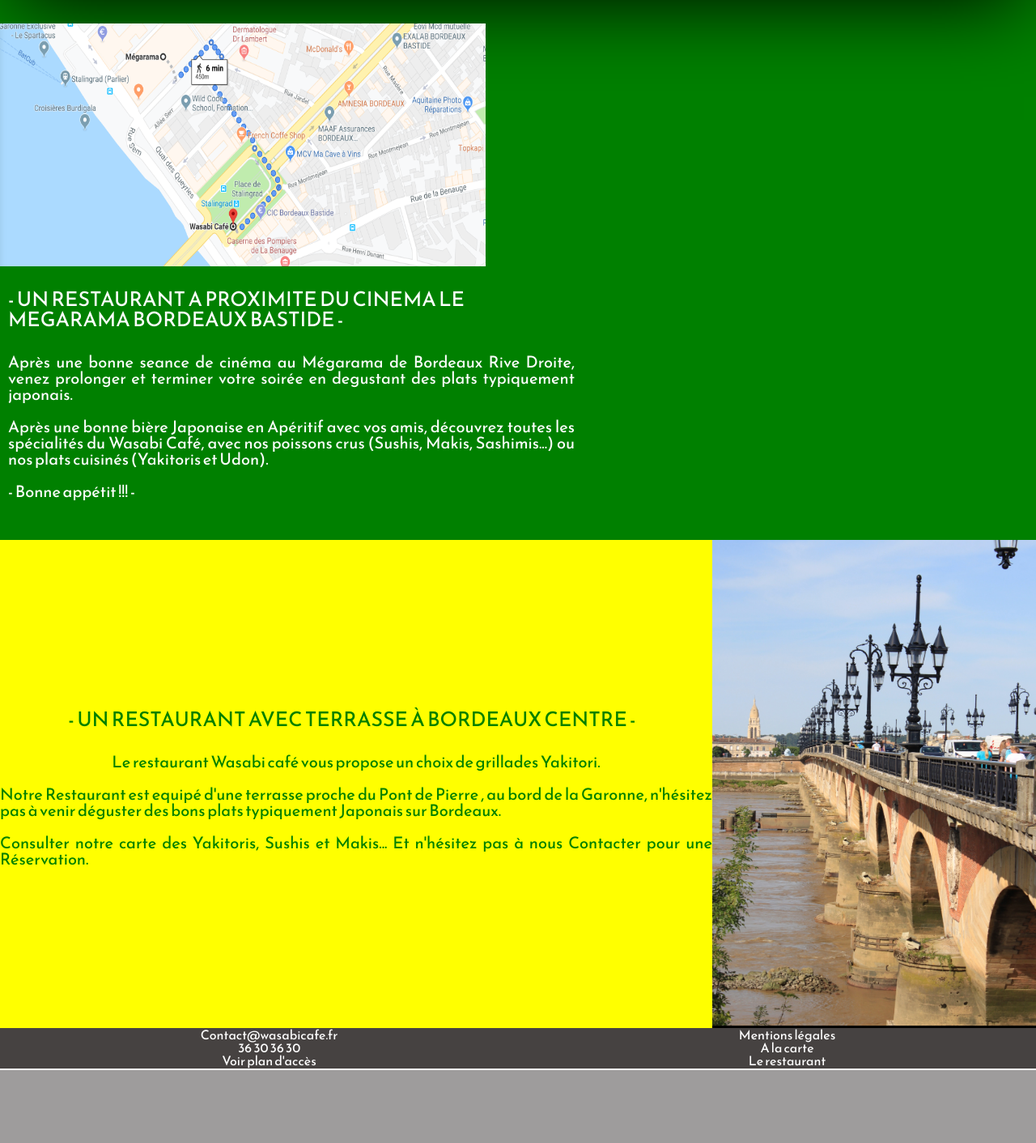
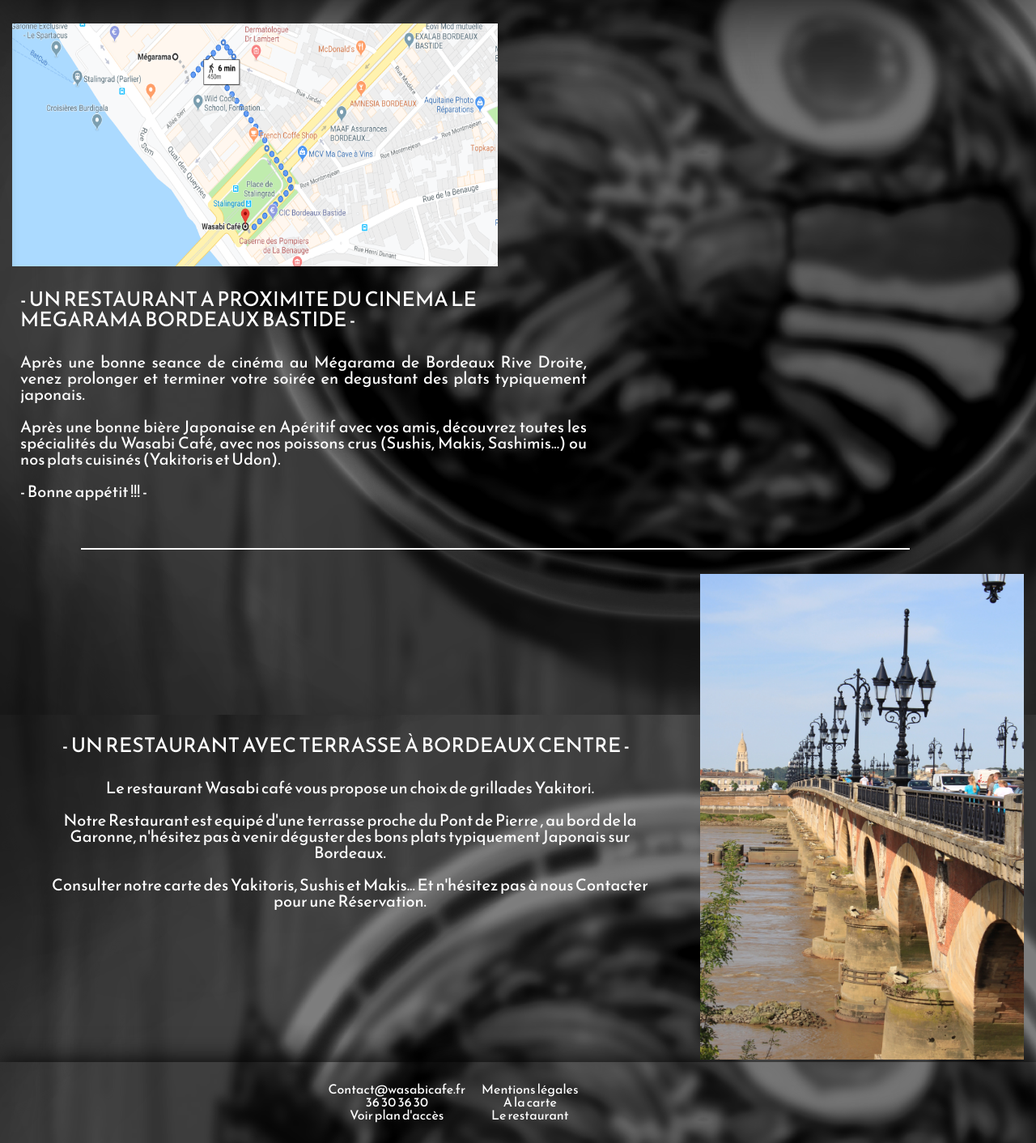
Before and after one commit to antoebtfr/Projet_Wasabi, a PHP site: page /page_restaurant.html in a window 1280 px wide. Shown: the part 1797-3209 px from the top of the page at 81% size. Before the commit the page ends 3119 px from the top, so only its background shows below. Run offline with PHP 8.4, Linux system fonts and the light colour scheme.

Commit message:
3eme commit - Fin de la page desktop

```diff
--- a/Pages/Pages restaurant/navfooter.css
+++ b/Pages/Pages restaurant/navfooter.css
@@ -82,10 +82,14 @@ header ul li h1{
 /* -- footer -- */
 
 footer{
-    background: #464241;
-    height: 50px;
+    background: transparent;
+    height: 100px;
     width: 100%;
     font-family: 'Reem Kufi', sans-serif;
+    box-shadow: 0 0 30px black;
+    display: flex;
+    align-items: center;
+    justify-content: center;
 }
 
 footer ul{
@@ -93,4 +97,11 @@ footer ul{
     flex-flow: column wrap;
     align-items: center;
     height: 50px;
+    position: relative;
+    left: -80px;
 }
+
+ul div{
+    text-align: center;
+    margin: 0 10px;
+}
--- a/Pages/Pages restaurant/page_restaurant.html
+++ b/Pages/Pages restaurant/page_restaurant.html
@@ -73,7 +73,7 @@
                     <br>
                 </div>
             </div>
-
+            <div style="background:white;width:80%;height: 2px;margin-left:100px;margin-top:40px;"></div>
             <div class="bordeaux_centre_texte">
                 <div id="megarama_bordeaux_div2">
                     <h3>- UN RESTAURANT AVEC TERRASSE À BORDEAUX CENTRE -</h3>
@@ -93,20 +93,22 @@
                 </figure>
             </div>
         </article>
-    </section>
-
-
         <footer>
             <ul>
+                <div class="div-ul">
                     <li><a href="#">Contact@wasabicafe.fr</a></li>
                     <li><a href="#">36 30 36 30</a></li>
                     <li><a href="#">Voir plan d'accès</a></li>
+                </div>
+                <div class="div-ul2">
                     <li><a href="#">Mentions légales</a></li>
                     <li><a href="#">A la carte</a></li>
                     <li><a href="#">Le restaurant</a></li>
+                </div>
             </ul>
         </footer>
 
+    </section>
 
 </body>
 
--- a/Pages/Pages restaurant/style.css
+++ b/Pages/Pages restaurant/style.css
@@ -9,6 +9,7 @@
 #content{
     font-family: 'Reem Kufi', sans-serif;
     color: white;
+    background: url("./ramen.png") fixed;
 }
 
 #ajust{
@@ -19,7 +20,7 @@
 /* ------ article ------ */
 
 #content #art{
-    background: red;
+    /* background: red; */
     display:flex;
     flex-wrap: wrap;
     flex-direction: column;
@@ -29,7 +30,7 @@
 }
 #content h2{
     width:100%;
-    background:blue;
+    /* background: blue; */
     text-align: center;
     font-size: 90px;
     margin-bottom: 10px;
@@ -64,7 +65,7 @@
 /* ------- article - texte ------- */
 
 #content #art_texte{
-    background: green;
+    /* background: green; */
     font-size: 20px;
     display:flex;
     flex: wrap;
@@ -83,6 +84,8 @@
 #content #art_texte .bordeaux_texte{
     display: flex;
     flex-wrap: wrap;
+    margin-left:15px;
+    width: 95%;
 }
 /* #content #art_texte #megarama_bordeaux_texte figure figcaption{
     width:600px;
@@ -103,7 +106,7 @@
     margin-left: 0px;
 }
 
-#content #art_texte div p{
+#content #art_texte #megarama_bordeaux_div p{
     text-align: justify;
 }
 
@@ -111,16 +114,14 @@
 
 #content #art_texte .bordeaux_centre_texte {
     display: flex;
-    background: black;
+    /* background: black; */
     justify-content: space-between;
     margin-top: 30px;
-
 }
 
 #megarama_bordeaux_div2{
-    background: yellow;
+    /* background: yellow; */
     text-align: center;
-    color: green;
     width: 1200px;
     display: inline-block;
     text-align: center;
@@ -128,4 +129,9 @@
     flex-flow: wrap column;
     align-items: center;
     justify-content: center;
+    padding: 0 50px 0 50px;
 }
+
+#cap2{
+    margin-right:15px;
+}
```
Also changed, not shown: Pages/Pages restaurant/ramen.png (added). Lines whose indentation alone changed are shown as unchanged.
